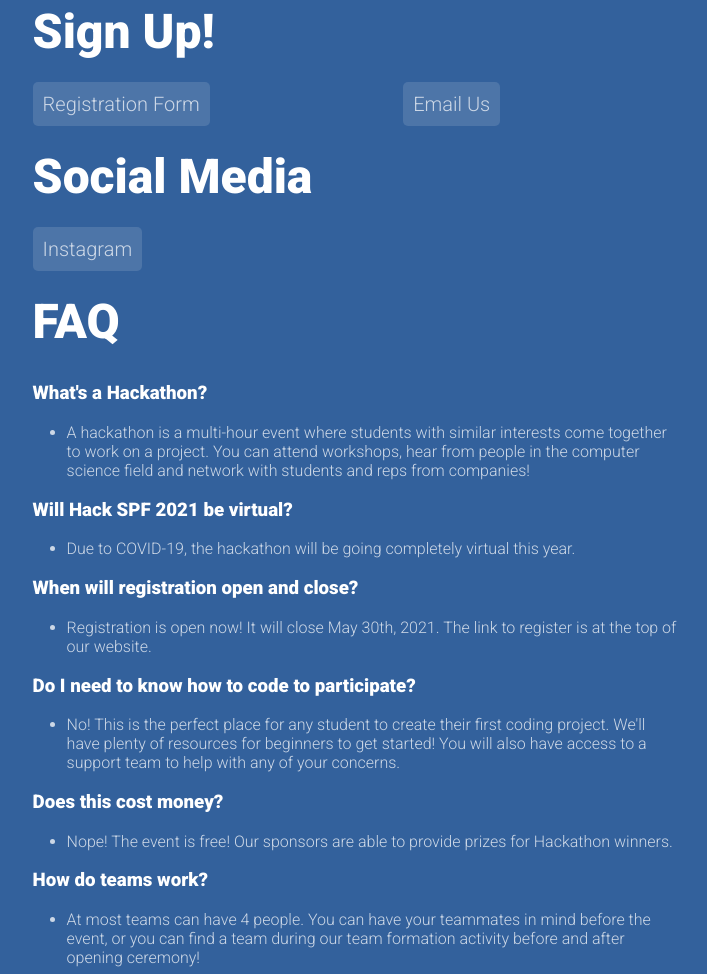
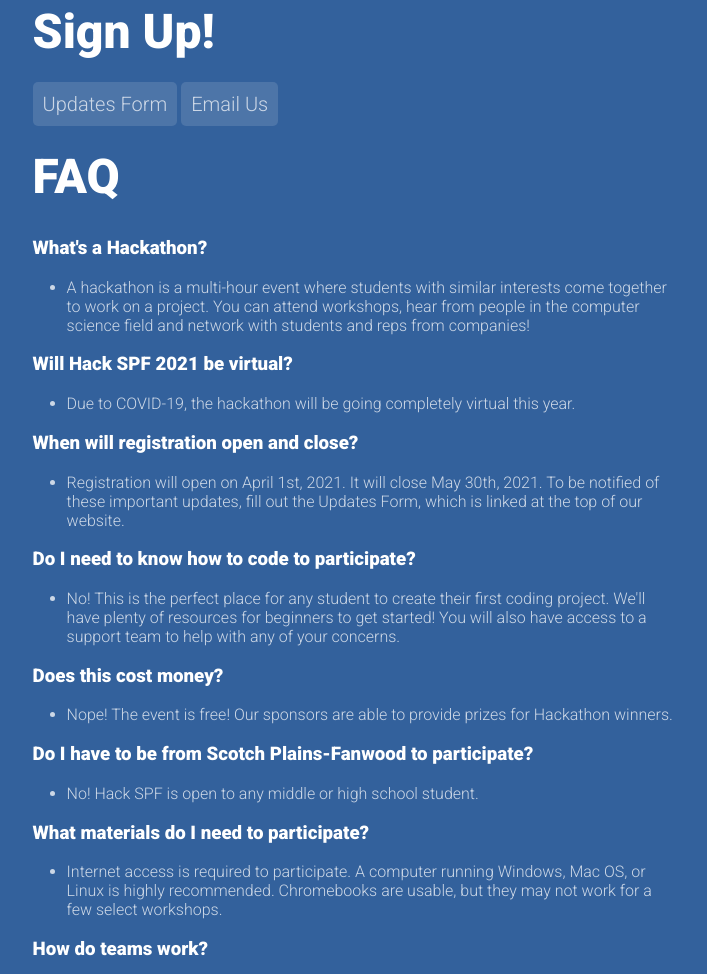
Before and after one commit to afazio1/hackspf-2021, a plain HTML site: page index.html in a window 1280 px wide. Shown: the part 358-1332 px from the top of the page, without its empty margins (165-872 px from the left). Drawn offline with Linux system fonts and the light colour scheme.

Commit message:
updated form and faq

```diff
--- a/index.html
+++ b/index.html
@@ -13,12 +13,12 @@
 	<h2>June 2021</h2>
 
 	<h1>Sign Up!</h1>
-	<a href="https://forms.gle/AEdWSDPqWuop4nE5A" target="_blank" rel="noopener noreferrer">Registration Form</a>
+	<a href="https://forms.gle/AEdWSDPqWuop4nE5A" target="_blank" rel="noopener noreferrer">Updates Form</a>
 
-	<a href="mailto:alexa.fazio04@gmail.com?subject=Hack SPF 2021">Email Us</a>
+	<a href="mailto:alexa.fazio04@gmail.com?subject=Hack SPF 2021" id="email">Email Us</a>
 
-	<h1>Social Media</h1>
-	<a href="">Instagram</a>
+	<!-- <h1>Social Media</h1>
+	<a href="">Instagram</a> -->
 
 	<h1>FAQ</h1>
 
@@ -32,7 +32,7 @@
 	</ul>
 	<h3>When will registration open and close?</h3>
 	<ul>
-		<li>Registration is open now! It will close May 30th, 2021. The link to register is at the top of our website.</li>
+		<li>Registration will open on April 1st, 2021. It will close May 30th, 2021. To be notified of these important updates, fill out the Updates Form, which is linked at the top of our website.</li>
 	</ul>
 	<h3>Do I need to know how to code to participate?</h3>
 	<ul>
@@ -41,6 +41,14 @@
 	<h3>Does this cost money?</h3>
 	<ul>
 		<li>Nope! The event is free! Our sponsors are able to provide prizes for Hackathon winners.</li>
+	</ul>
+	<h3>Do I have to be from Scotch Plains-Fanwood to participate?</h3>
+	<ul>
+		<li>No! Hack SPF is open to any middle or high school student.</li>
+	</ul>
+	<h3>What materials do I need to participate?</h3>
+	<ul>
+		<li>Internet access is required to participate. A computer running Windows, Mac OS, or Linux is highly recommended. Chromebooks are usable, but they may not work for a few select workshops.</li>
 	</ul>
 	<h3>How do teams work?</h3>
 	<ul>
@@ -54,6 +62,9 @@
 	<ul>
 		<li>Yes! We appreciate all who want to support our cause. Mentors help hackers during the event with any technical questions they might have. Applications are open now for mentors!</li>
 	</ul>
+	<h1>Event Schedule</h1>
+	<h2>Coming Soon!</h2>
+
 
 
 </body>
--- a/styles.css
+++ b/styles.css
@@ -53,3 +53,7 @@ a {
 	background-color: transparent;
 	text-decoration: underline;
 }
+
+#email {
+	margin-left: 0;
+}
```
